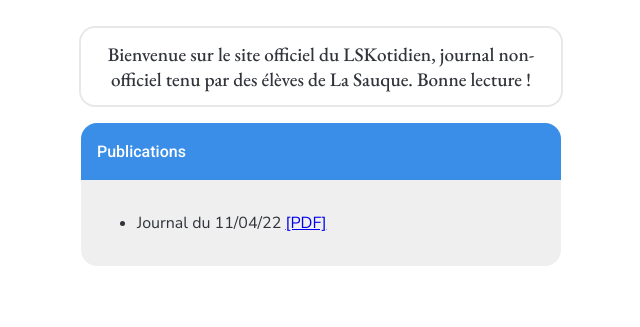
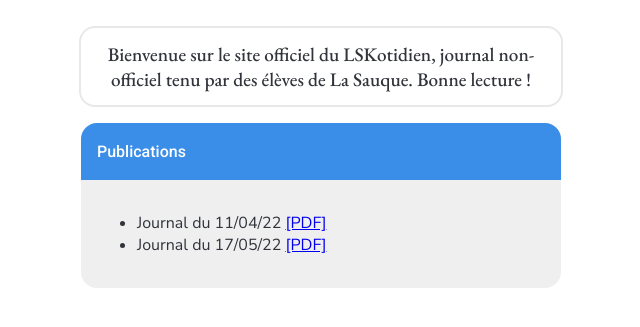
Before and after one commit to lesvieuxsinges/lskotidien, a plain HTML site: page index.html in a window 1280 px wide. Shown: the part 217-544 px from the top of the page, without its empty margins (319-959 px from the left). Drawn offline with nearby package versions, Linux system fonts and the light colour scheme.

Commit message:
Update index.html

```diff
--- a/index.html
+++ b/index.html
@@ -30,6 +30,7 @@
       <div class="textbox">
         <ul class="list">
           <li> Journal du 11/04/22 <a href="./journal/11042022.pdf"> [PDF] </a> </li>
+          <li> Journal du 17/05/22 <a href="./journal/17052022.pdf"> [PDF] </a> </li>
         </ul>
       </div>
     </div>
```
